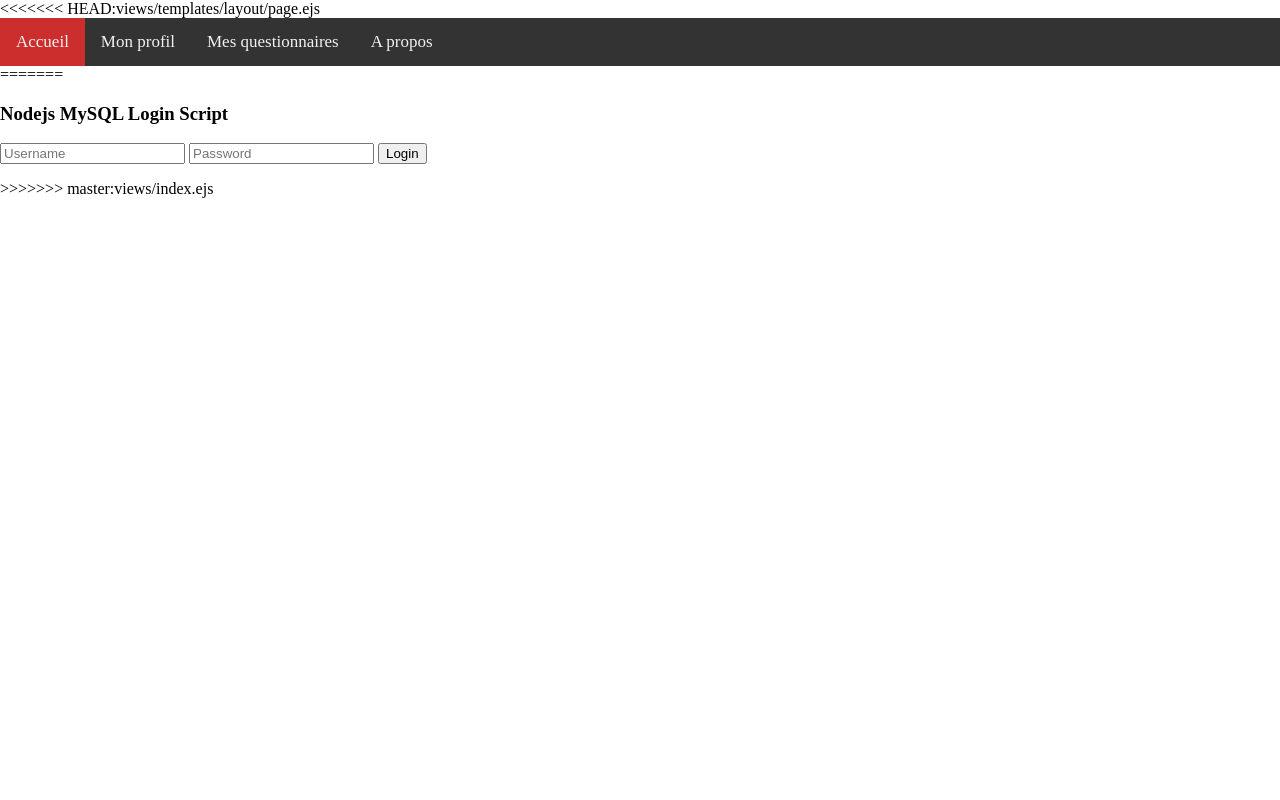
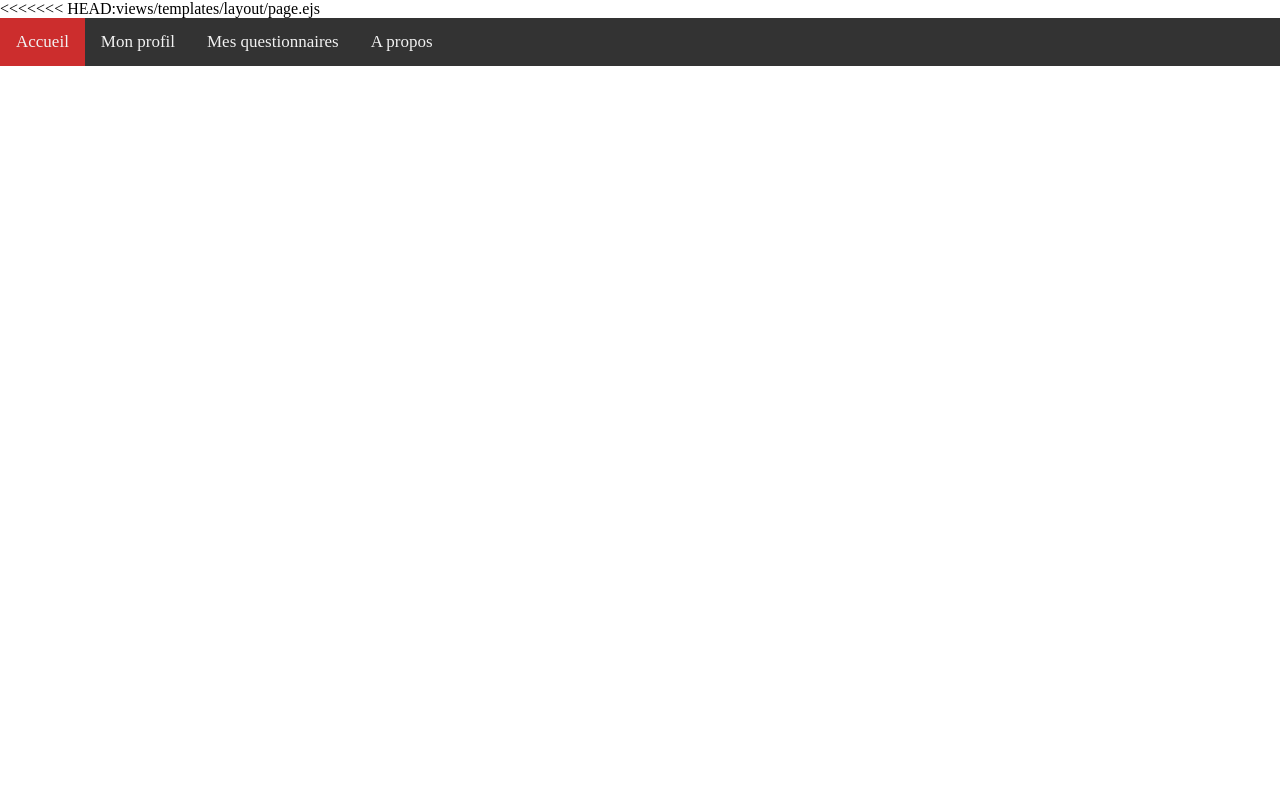
Before and after one commit to DragonSkyMine/Chawarma, a Node project: template views/templates/index.ejs in a window 1280 px wide. Run offline with Node 20 templates, Linux system fonts and the light colour scheme; the template is opened without the code that fills it, so the values that code supplies are empty; some libraries are stand-ins or nearby versions.

Commit message:
Réorganisation V2
Correction des conflits

```diff
--- a/main.js
+++ b/main.js
@@ -26,69 +26,15 @@ app.use(sess({
 app.use(passport.initialize());
 app.use(passport.session());
 app.use(flash());
-passport.use('local-etu', new LocalStrategy({
-  usernameField: 'per_mail',
-  passwordField: 'per_mdp',
-  passReqToCallback: true //passback entire req to call back
-} , function (req, username, password, done){
-  if(!username || !password ) { return done(null, false, {'message': 'All fields are required.'}); }
-  var salt = '7fa73b47df808d36c5fe328546ddef8b9011b2c6';
-  connection.query("select * from v_etudiant where per_mail = ?", [username], function(err, rows){
-    if (err) {
-      console.log(err);
-    }
-    if (err) return done({'message': err});
-    if(!rows.length){ return done(null, false,{'message': 'Invalid username or password.'}); }
-    salt = salt+''+password;
-    var encPassword = crypto.createHash('sha1').update(salt).digest('hex');
-    var dbPassword  = rows[0].etu_mdp;
-    if(dbPassword != encPassword){
-      return done(null, false, {'message':'Invalid username or password.'});
-    }
-    return done(null, rows[0]);
-  });
-}
-));
-passport.serializeUser(function(user, done){
-    done(null, user.per_id);
-});
-passport.deserializeUser(function(id, done){
-    connection.query("select * from Personne where per_id = "+ id, function (err, rows){
-        if (err) {
-          console.log(err);
-        }
-        done(err, rows[0]);
-    });
-  });
-}
+
+
 
 app.use(express.static(__dirname + '/public'));
 app.engine('ejs', engine);
 app.set('views', __dirname + '/templates');
 app.set('view engine', 'ejs');
 
-app
-.get('/', function(req, res){
-  res.redirect('/signin');
-})
-.get('/accueil', isAuthenticated, function(req, res){
-  res.render('accueil.ejs');
-})
-.get('/signin', function(req, res){
-  res.render('index.ejs',{'loginError' :req.flash('error')});
-})
-.post("/signin", passport.authenticate('local-etu', {
-    successRedirect: '/accueil',
-    failureRedirect: '/signin',
-    failureFlash: true
-}), function(req, res, info){
-    res.render('index.ejs',{'loginError' :req.flash('error')});
-})
-.get('/logout', function(req, res){
-  req.logout();
-  res.redirect('/');
-});
-
+app.use('/', routes);
 
 
 app.listen(8080);
--- a/routes.js
+++ b/routes.js
@@ -12,7 +12,7 @@ router
 .get('/signin', function(req, res){
   res.render('index.ejs',{'loginError' :req.flash('error')});
 })
-.post("/signin", passport.authenticate('local', {
+.post("/signin", passport.authenticate('local-etu', {
     successRedirect: '/accueil',
     failureRedirect: '/signin',
     failureFlash: true
--- a/views/templates/layout/page.ejs
+++ b/views/templates/layout/page.ejs
@@ -26,32 +26,3 @@
 
     </body>
 </html>
-=======
-<!DOCTYPE html>
-<html lang="en">
-<head>
-  <meta charset="utf-8">
-  <meta http-equiv="X-UA-Compatible" content="IE=edge">
-  <meta name="viewport" content="width=device-width, initial-scale=1">
-  <meta name="description" content="User Authentication">
-  <title>User Authentication</title>
-</head>
-
-<body>
-
-  <form class="form-signin" method="post" action="/signin">
-    <h3 class="form-signin-heading">Nodejs MySQL Login Script</h3>
-    <% if ( loginError.length > 0 ) { %>
-    <p>Message: <%= loginError %> </p>
-    <% } %>
-    <input class="form-control" type="text" name="etu_mail" placeholder="Username" />
-    <input class="form-control" type="password" name="etu_mdp" placeholder="Password" />
-    <label class="checkbox"></label>
-    <button class="btn btn-lg btn-primary btn-block" type="submit">Login</button>
-  </form>
-
-
-
-</body>
-</html>
->>>>>>> master:views/index.ejs
```
Also changed, not shown: auth.js (+6 -6 lines).
